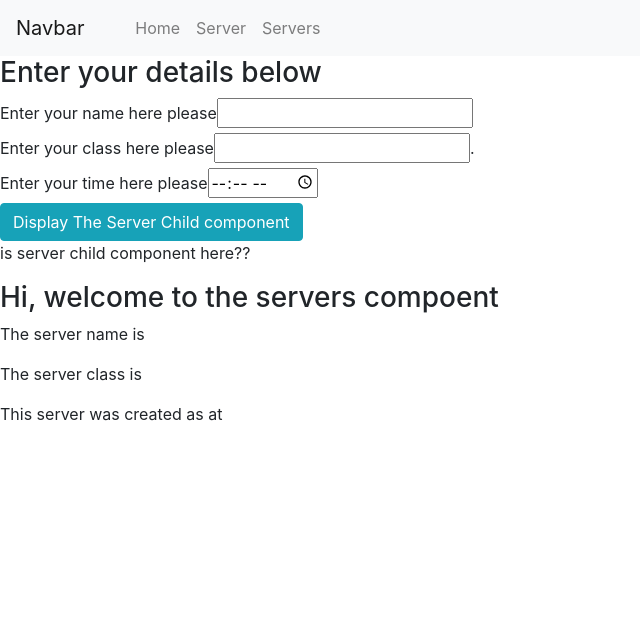
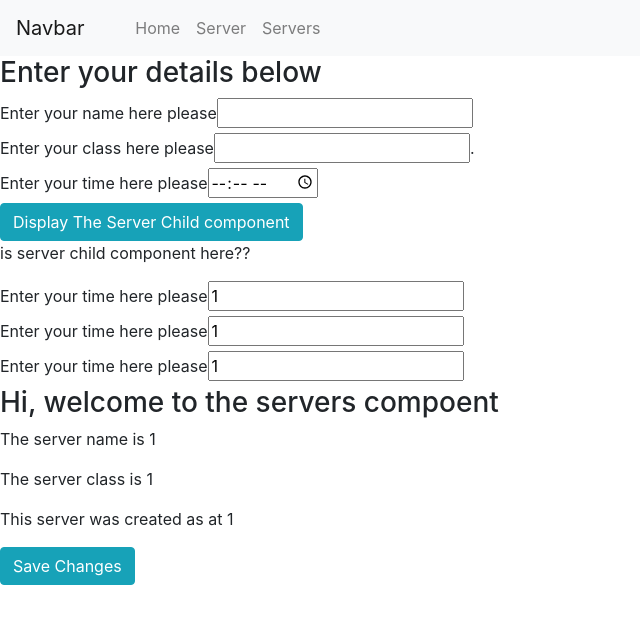
Before and after one commit to valentinesamuel/my-first-app, an Angular app: page /servers/1/1/1 in a window 1280 px wide. Shown: the top 624 px of the page, without its empty margins (0-640 px from the left). Built offline with nearby package versions, Linux system fonts and the light colour scheme.

Commit message:
(FIX):Added the fields to catch correct data from the server component

```diff
--- a/src/app/servers/server-child/server-child.component.html
+++ b/src/app/servers/server-child/server-child.component.html
@@ -1,4 +1,16 @@
+<label for="name">Enter your time here please</label>
+<input type="name" id="name" [(ngModel)]="server.name" />
+<br />
+<label for="name">Enter your time here please</label>
+<input type="name" id="name" [(ngModel)]="server.class" />
+<br />
+<label for="name">Enter your time here please</label>
+<input type="name" id="name" [(ngModel)]="server.time" />
+
+<!--  -->
 <h3>Hi, welcome to the servers compoent</h3>
-<p>The server name is {{ serverName }}</p>
-<p>The server class is {{ serverClass }}</p>
-<p>This server was created as at {{ serverTime }}</p>
+<p>The server name is {{ editDetails.name }}</p>
+<p>The server class is {{ editDetails.class }}</p>
+<p>This server was created as at {{ editDetails.time }}</p>
+
+<button class="btn btn-info">Save Changes</button>
```
